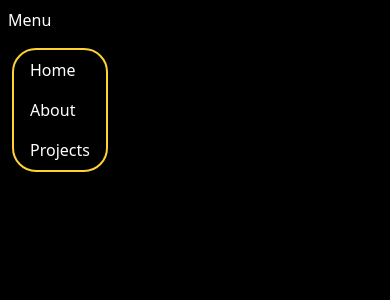
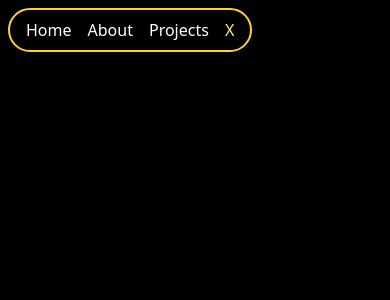
Before and after one commit to ZahaSanko001/PortWeb-v2, a React (Vite) app: page / in a window 390 px wide. Both pictures are taken after a click on the button "Menu". Shown: the top 300 px of the page. Built offline with nearby package versions, Linux system fonts and the light colour scheme.

Commit message:
refined the navbar for mobile a bit more, all thats left is to raplace all the texts with icons

```diff
--- a/src/Components/Navbar.jsx
+++ b/src/Components/Navbar.jsx
@@ -36,17 +36,19 @@ const Navbar = () => {
                 <button className="bg-amber-500 px-2 rounded hover:bg-amber-300 font-bold">Contact</button>
             </div>
 
-            <div className="md:hidden fixed top-0 left-0 right-0 flex items-center text-white">
+            {!isOpen && (
+                <div className="md:hidden fixed top-0 left-0 flex items-center m-3 p-2 text-amber-200">
                     <button
-                    className="m-2"
                         onClick={() => setIsOpen(!isOpen)}
                         >
                         Menu
                     </button>
                 </div>
+            )}
+
 
             {isOpen && (
-                <div className="md:hidden bg-black text-white flex flex-col items-start gap-4 px-4 py-2 mx-3 fixed top-12 border-2 rounded-3xl border-amber-300 w-fit z-40">
+                <div id="navi" className="md:hidden bg-black text-white flex gap-4 px-4 py-2 m-2 fixed top-0 left-0 border-2 rounded-3xl border-amber-300 w-fit z-40">
                     <a href="/home" className="hover:text-amber-200" onClick={() => setIsOpen(false)}>
                         Home
                     </a>
@@ -56,6 +58,12 @@ const Navbar = () => {
                     <a href="/projects" className="hover:text-amber-200" onClick={() => setIsOpen(false)}>
                         Projects
                     </a>
+                    <button
+                        className="text-amber-200"
+                        onClick={() => setIsOpen(!isOpen)}
+                        >
+                        X
+                    </button>
                 </div>
             )}
 
```
Lines whose indentation alone changed are shown as unchanged.
